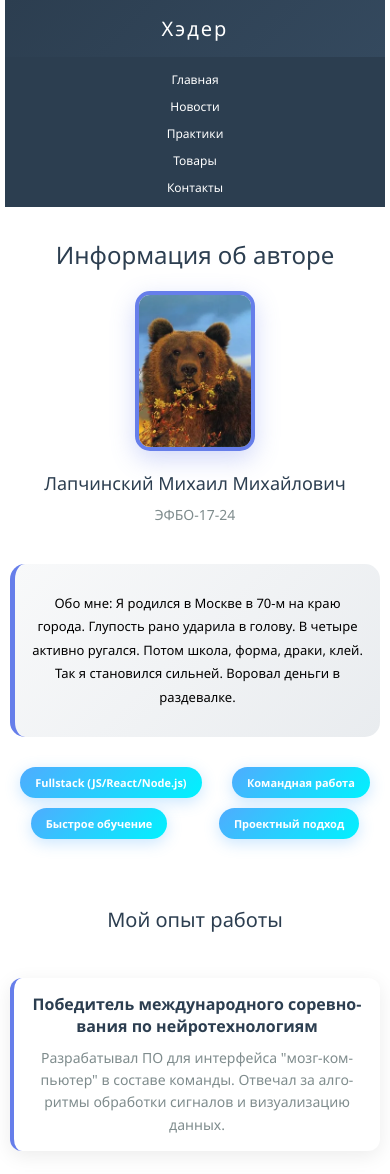
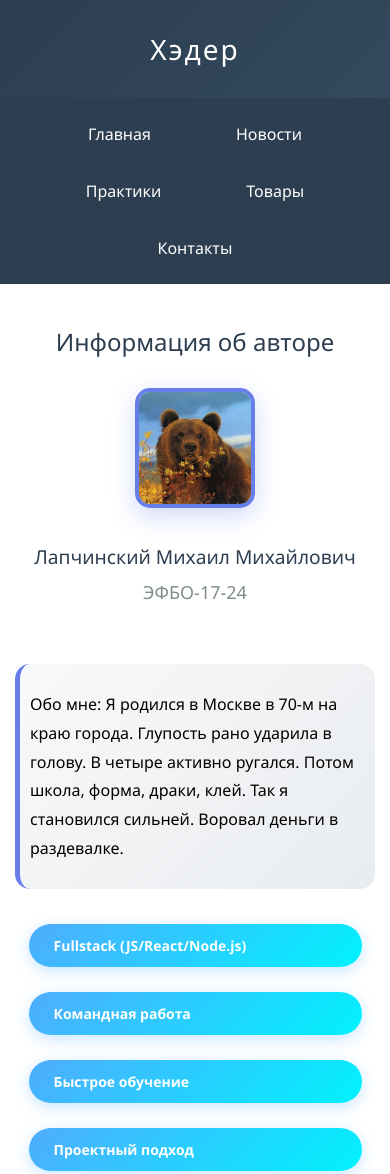
Before and after one commit to Miguel-Delgado/Practise-7-8, a plain HTML site: page index.html in a window 390 px wide. Shown: the top 1174 px of the page. Drawn offline with Linux system fonts and the light colour scheme.

Commit message:
style edit 2.6

```diff
--- a/index.html
+++ b/index.html
@@ -56,7 +56,7 @@
             </div>
         </div>
 
-        <div class="footer">Футер 2.5<div class="footer-content">
+        <div class="footer">Футер 2.6<div class="footer-content">
             <p>&copy; 2025 Лапчинский Михаил. Все права защищены.</p>
         </div>
         </div>
--- a/style/styles.css
+++ b/style/styles.css
@@ -274,246 +274,111 @@ body {
     box-sizing: border-box;
 }
 
+/* Общие исправления для предотвращения горизонтального скролла */
+body {
+    overflow-x: hidden;
+    width: 100%;
+}
+
+.page-container {
+    max-width: 100%;
+    overflow-x: hidden;
+}
+
+.content {
+    max-width: 100%;
+    box-sizing: border-box;
+}
+
 @media (max-width: 768px) {
-    .page-container {
-        width: 100%;
+    .experience-card {
+        margin: 15px 10px;
+        padding: 15px;
+        transform: none !important; /* Убираем трансформацию на мобильных */
+        word-wrap: break-word;
+        overflow-wrap: break-word;
         max-width: 100%;
-        padding: 0 10px;
+        box-sizing: border-box;
     }
 
-    .content {
-        width: 100%;
-        max-width: 100%;
-        padding: 20px 10px;
+    .experience-title {
+        font-size: 1.1rem;
+        line-height: 1.4;
+        word-wrap: break-word;
+        overflow-wrap: break-word;
+        hyphens: auto;
     }
 
-    .header {
-        padding: 20px;
-        font-size: 24px;
-        text-align: center;
+    .experience-desc {
+        font-size: 0.9rem;
+        line-height: 1.5;
+        word-wrap: break-word;
+        overflow-wrap: break-word;
+        hyphens: auto;
+        text-align: left;
+    }
+
+    /* Убедимся, что контент не выходит за границы */
+    .content {
+        padding: 10px;
+        overflow-x: hidden;
+        box-sizing: border-box;
+    }
+
+    /* Адаптируем другие элементы для мобильных */
+    .profile-photo {
+        width: 120px;
+        height: 120px;
+    }
+
+    .profile-title {
+        font-size: 1.5rem;
+    }
+
+    .profile-name {
+        font-size: 1.2rem;
     }
 
     .nav-list {
-        flex-direction: column;
-        gap: 10px;
-        align-items: center;
+        flex-wrap: wrap;
         justify-content: center;
-        text-align: center;
     }
 
-    .nav-link {
-        padding: 10px 20px;
-        font-size: 14px;
-        text-align: center;
-    }
-
-    .profile-title {
-        font-size: 28px;
-    }
-
-    .profile-photo {
-        width: 150px;
-        height: 200px;
-        margin-left: auto;
-        margin-right: auto;
-        display: block;
-    }
-
-    .profile-name {
-        font-size: 20px;
-    }
-
-    .profile-group {
-        font-size: 16px;
-    }
-
-    .about-me {
-        padding: 20px;
-        font-size: 14px;
-        text-align: center;
+    .nav-item {
+        margin: 5px;
     }
 
     .skills-container {
-        justify-content: center;
-        text-align: center;
+        flex-direction: column;
+        align-items: center;
     }
 
     .skill-tag {
-        padding: 10px 20px;
-        font-size: 12px;
-        margin-left: auto;
-        margin-right: auto;
-    }
-
-    .section-title {
-        font-size: 24px;
-    }
-
-    .experience-section {
-        width: 100%;
-        display: flex;
-        flex-direction: column;
-        align-items: center;
-        text-align: center;
-    }
-
-    .experience-card {
-        padding: 20px;
-        width: 100%;
-        max-width: 600px;
-        margin-left: auto;
-        margin-right: auto;
-    }
-
-    .experience-title {
-        font-size: 18px;
-    }
-
-    .contact-info {
-        padding: 20px;
-        text-align: center;
-    }
-
-    .footer {
-        padding: 20px;
-        text-align: center;
+        width: 90%;
+        margin: 5px 0;
     }
 }
 
 @media (max-width: 480px) {
-    body, html {
-        overflow-x: hidden;
+    .experience-card {
+        margin: 10px 5px;
+        padding: 12px;
     }
 
-    .page-container {
-        width: 100%;
-        max-width: 100%;
-        padding: 0 5px;
+    .experience-title {
+        font-size: 1rem;
     }
 
-    .content {
-        width: 100%;
-        max-width: 100%;
-        padding: 15px 5px;
+    .experience-desc {
+        font-size: 0.85rem;
     }
 
-    .header {
-        padding: 15px;
-        font-size: 20px;
-        text-align: center;
-    }
-
-    .nav {
-        padding: 10px 0;
-    }
-
-    .nav-list {
-        gap: 5px;
-        justify-content: center;
-        text-align: center;
-    }
-
-    .nav-link {
-        padding: 8px 15px;
-        font-size: 12px;
-        text-align: center;
-    }
-
-    .profile-title {
-        font-size: 24px;
-    }
-
-    .profile-photo {
-        width: 120px;
-        height: 160px;
-        margin-left: auto;
-        margin-right: auto;
-        display: block;
-    }
-
-    .profile-name {
-        font-size: 18px;
-    }
-
-    .profile-group {
-        font-size: 14px;
+    .profile-header {
+        padding: 15px 10px;
     }
 
     .about-me {
-        padding: 15px;
-        font-size: 13px;
-        text-align: center;
-    }
-
-    .skills-container {
-        gap: 10px;
-        justify-content: center;
-        text-align: center;
-    }
-
-    .skill-tag {
-        padding: 8px 15px;
-        font-size: 11px;
-        margin-left: auto;
-        margin-right: auto;
-    }
-
-    .section-title {
-        font-size: 20px;
-    }
-
-    .experience-section {
-        width: 100%;
-        display: flex;
-        flex-direction: column;
-        align-items: center;
-        text-align: center;
-    }
-
-    .experience-card {
-        padding: 15px;
-        margin: 15px 0;
-        width: 100%;
-        max-width: 600px;
-        margin-left: auto;
-        margin-right: auto;
-        overflow-wrap: break-word;
-        word-wrap: break-word;
-        hyphens: auto;
-        white-space: normal;
-        word-break: break-word;
-    }
-
-    .experience-title {
-        font-size: 16px;
-    }
-
-    .experience-desc {
-        font-size: 14px;
-    }
-
-    .news-item,
-    .product {
-        padding: 15px;
-        margin: 15px 0;
-    }
-
-    .contact-info {
-        padding: 15px;
-        text-align: center;
-    }
-
-    .contact-info p {
-        font-size: 16px;
-    }
-
-    .contact-info button {
-        padding: 12px 25px;
-        font-size: 14px;
-    }
-
-    .footer {
-        padding: 15px;
-        text-align: center;
+        margin: 15px 5px;
+        padding: 10px;
     }
 }
```
